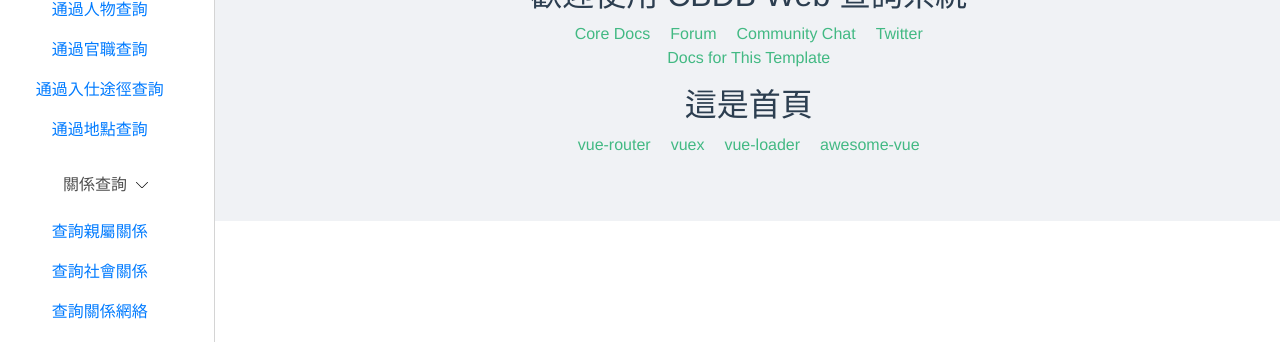
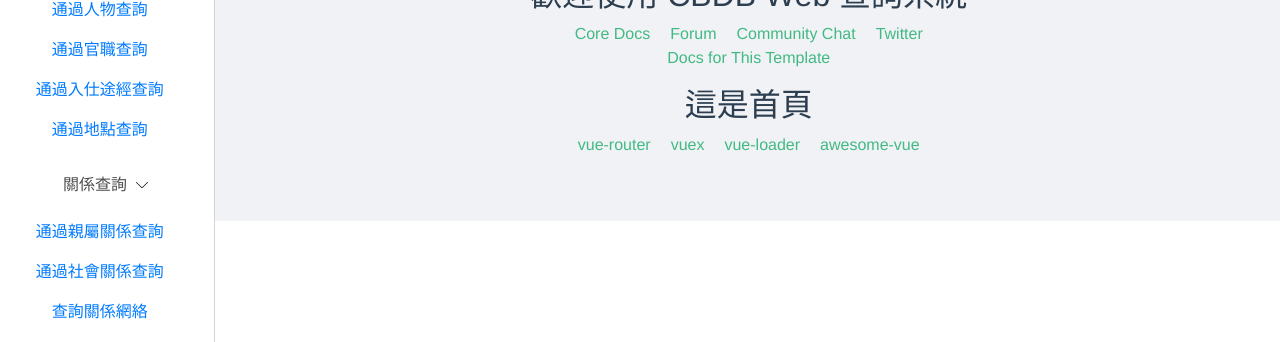
Before and after one commit to cbdb-project/cbdb-online-query-app, a Vue app: page /#/index in a window 1280 px wide. Shown: the part 184-526 px from the top of the page. Built offline with nearby package versions, Linux system fonts and the light colour scheme.

Commit message:
🐱Mutlilanguage support of Left Navibar

```diff
--- a/src/assets/lang/en.js
+++ b/src/assets/lang/en.js
@@ -12,6 +12,21 @@ module.exports = {
             profile:"Profile",
             logOut:"Log Out"
         }
+    },
+    navbarLeft:{
+        home:"Home",
+        entityQuery:"Entity Query",
+        entityQueryByPerson:"By Person",
+        entityQueryByOffice:"By Office",
+        entityQueryByEntry:"By Entry",
+        entityQueryByPlace:"By Place",
+        relationQuery:"Relation Query",
+        relationQueryByKinship:"By Kinship",
+        relationQueryByAssociation:"By Association",
+        relationQueryBySocialNetwork:"Social Network",
+        relationQueryTwoPerson:"Two Persons Relation",
+        visualization:"Visualization",
+        statistics:"Statistics"
     },
     selectPerson:{
         selectButton:"SELECT PERSON"
--- a/src/assets/lang/zh-cmn-Hant.js
+++ b/src/assets/lang/zh-cmn-Hant.js
@@ -12,6 +12,21 @@ module.exports = {
             profile:"個人資料",
             logOut:"登出"
         }
+    },
+    navbarLeft:{
+        home:"首頁",
+        entityQuery:"實體查詢",
+        entityQueryByPerson:"通過人物查詢",
+        entityQueryByOffice:"通過官職查詢",
+        entityQueryByEntry:"通過入仕途經查詢",
+        entityQueryByPlace:"通過地點查詢",
+        relationQuery:"關係查詢",
+        relationQueryByKinship:"通過親屬關係查詢",
+        relationQueryByAssociation:"通過社會關係查詢",
+        relationQueryBySocialNetwork:"查詢關係網絡",
+        relationQueryTwoPerson:"查詢兩人關係",
+        visualization:"可視化分析",
+        statistics:"統計分析"
     },
     selectPerson:{
         selectButton:"選擇人物"
--- a/src/components/nav-left.vue
+++ b/src/components/nav-left.vue
@@ -1,10 +1,10 @@
 <template>
   <b-nav vertical class="nav-left">
-    <b-nav-item exact to = "/index" exact-active-class="active">首頁</b-nav-item>
+    <b-nav-item exact to = "/index" exact-active-class="active">{{$t('navbarLeft.home')}}</b-nav-item>
     <b-nav-item>
       <b-button v-b-toggle.collapse-a variant="link" class = "text-decoration-none" v-on:click="toogleIcon(1)">
         <!--text-decoration-none -> bootstrap 4.3  -->
-        <span class = "collapse-head-text">實體查詢</span>
+        <span class = "collapse-head-text">{{$t('navbarLeft.entityQuery')}}</span>
       </b-button>
       <svg  v-bind:class = "{rotate: isRotate1}"
       t="1575729721049" class="svg-icon" viewBox="0 0 1024 1024" version="1.1" xmlns="http://www.w3.org/2000/svg" p-id="2110" width="200" height="200">
@@ -12,15 +12,15 @@
       </svg>
     </b-nav-item>
       <b-collapse id="collapse-a" class="mb-2" :visible = "true">
-        <b-nav-item exact to = "/q-entity/by-person" exact-active-class="active">通過人物查詢</b-nav-item>
-        <b-nav-item to = "/q-entity/by-office">通過官職查詢</b-nav-item>
-        <b-nav-item to = "/q-entity/by-entry">通過入仕途徑查詢</b-nav-item>
-        <b-nav-item to = "/q-entity/by-place">通過地點查詢</b-nav-item>
+        <b-nav-item exact to = "/q-entity/by-person" exact-active-class="active">{{$t('navbarLeft.entityQueryByPerson')}}</b-nav-item>
+        <b-nav-item to = "/q-entity/by-office">{{$t('navbarLeft.entityQueryByOffice')}}</b-nav-item>
+        <b-nav-item to = "/q-entity/by-entry">{{$t('navbarLeft.entityQueryByEntry')}}</b-nav-item>
+        <b-nav-item to = "/q-entity/by-place">{{$t('navbarLeft.entityQueryByPlace')}}</b-nav-item>
       </b-collapse>
     <b-nav-item>
       <b-button v-b-toggle.collapse-b variant="link" class = "text-decoration-none" v-on:click="toogleIcon(2)">
         <!--text-decoration-none -> bootstrap 4.3  -->
-        <span class = "collapse-head-text">關係查詢</span>
+        <span class = "collapse-head-text">{{$t('navbarLeft.relationQuery')}}</span>
       </b-button>
       <svg  v-bind:class = "{rotate: isRotate2}"
       t="1575729721049" class="svg-icon" viewBox="0 0 1024 1024" version="1.1" xmlns="http://www.w3.org/2000/svg" p-id="2110" width="200" height="200">
@@ -28,13 +28,13 @@
       </svg>
     </b-nav-item>
       <b-collapse id="collapse-b" class="mb-2" :visible = "true">
-        <b-nav-item to = "/q-relation/kinship">查詢親屬關係</b-nav-item>
-        <b-nav-item to = "/q-relation/association">查詢社會關係</b-nav-item>
-        <b-nav-item to = "/q-relation/social-network">查詢關係網絡</b-nav-item>
-        <b-nav-item to = "/q-relation/two-person">查詢兩人關係</b-nav-item>
+        <b-nav-item to = "/q-relation/kinship">{{$t('navbarLeft.relationQueryByKinship')}}</b-nav-item>
+        <b-nav-item to = "/q-relation/association">{{$t('navbarLeft.relationQueryByAssociation')}}</b-nav-item>
+        <b-nav-item to = "/q-relation/social-network">{{$t('navbarLeft.relationQueryBySocialNetwork')}}</b-nav-item>
+        <b-nav-item to = "/q-relation/two-person">{{$t('navbarLeft.relationQueryTwoPerson')}}</b-nav-item>
       </b-collapse>
-    <b-nav-item to = "/visualization">可視化分析</b-nav-item>
-    <b-nav-item to = "/statistics">統計分析</b-nav-item>
+    <b-nav-item to = "/visualization">{{$t('navbarLeft.visualization')}}</b-nav-item>
+    <b-nav-item to = "/statistics">{{$t('navbarLeft.statistics')}}</b-nav-item>
   </b-nav>
 </template>
 
--- a/src/store/index.js
+++ b/src/store/index.js
@@ -4,9 +4,8 @@ import Vuex from 'vuex'
 Vue.use(Vuex);
 
 const state = {
-  //注意和i18n中的索引一致
-  //参考：RFC 5646
-  lang: 'zh-cmn-Hant',
+  //控制當前語言的變數改為用 VueI18n 管理
+  //在元件中使用 this.$i18n.locale 呼叫或修改
   user:{
     uid:"114514",
     name:"北京大學"
```
